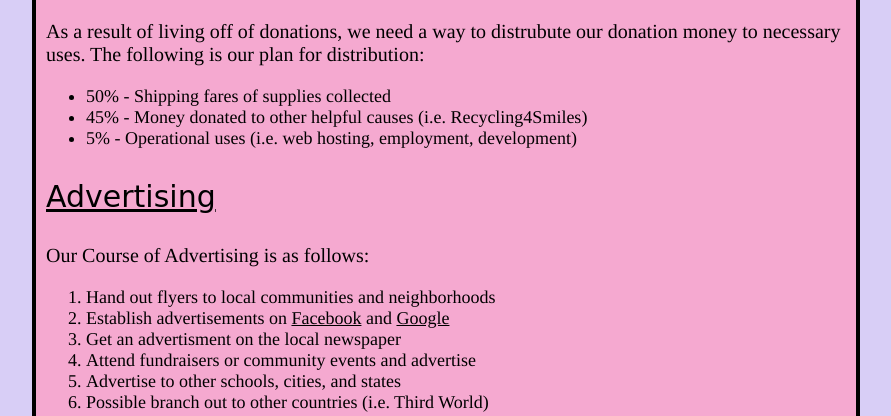
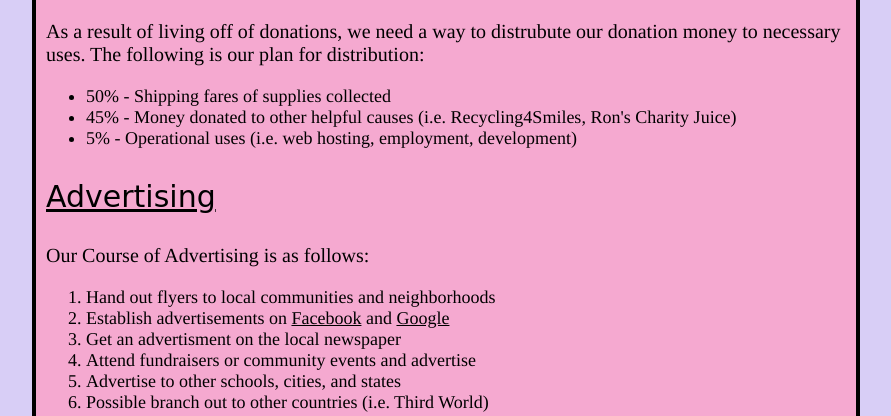
Before and after one commit to JKodner/charity, a Flask app: page /business in a window 1280 px wide. Shown: the part 561-977 px from the top of the page, without its empty margins (181-1072 px from the left). Run offline with Flask 2, Linux system fonts and the light colour scheme.

Commit message:
Update business.html

```diff
--- a/templates/business.html
+++ b/templates/business.html
@@ -112,7 +112,7 @@
 		<p id="text">As a result of living off of donations, we need a way to distrubute our donation money to necessary uses. The following is our plan for distribution:</p>
 		<ul>
 			<li>50% - Shipping fares of supplies collected</li>
-			<li>45% - Money donated to other helpful causes (i.e. Recycling4Smiles)</li>
+			<li>45% - Money donated to other helpful causes (i.e. Recycling4Smiles, Ron's Charity Juice)</li>
 			<li>5% - Operational uses (i.e. web hosting, employment, development)</li>
 		</ul>
 		<p id="header">Advertising</p>
```
